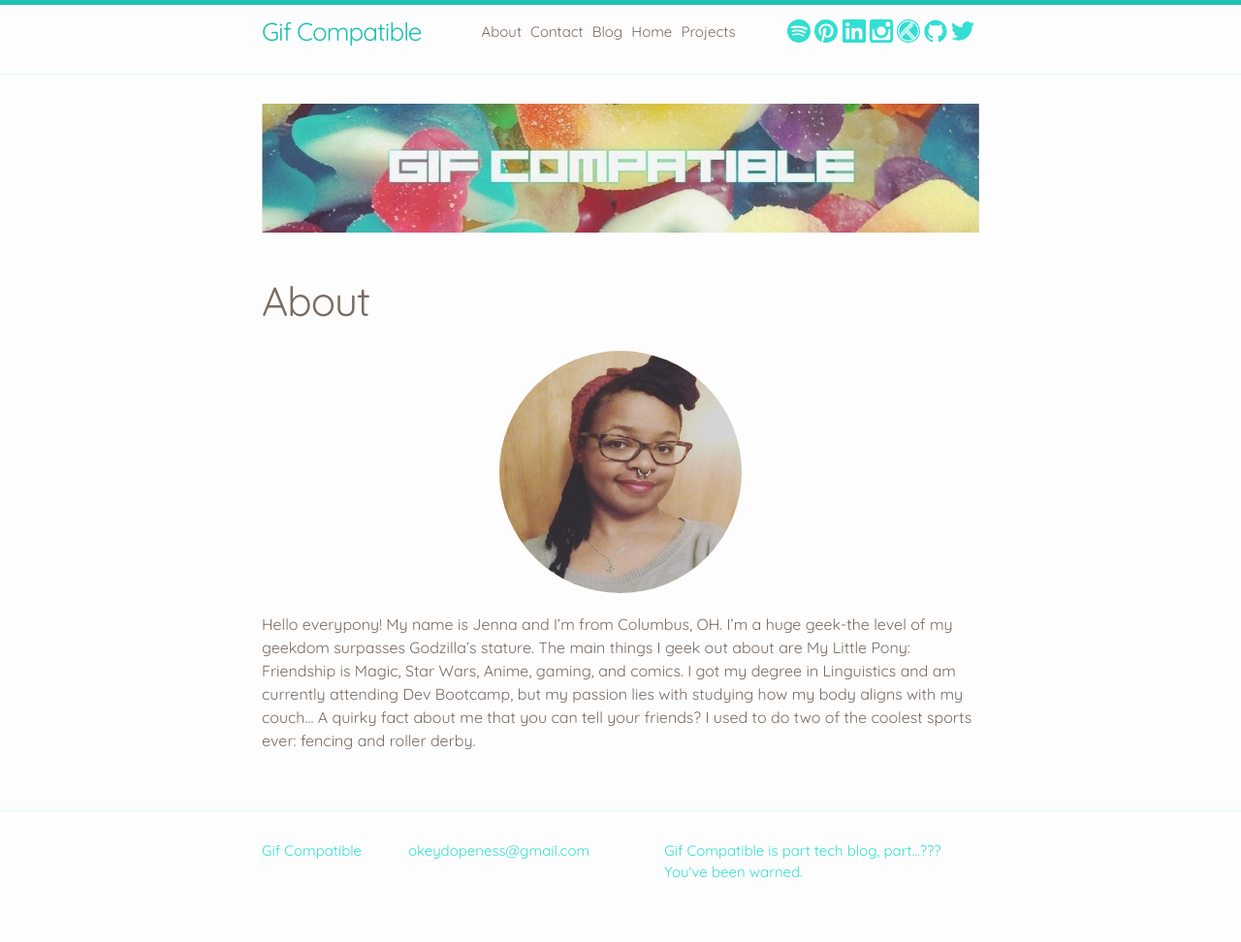
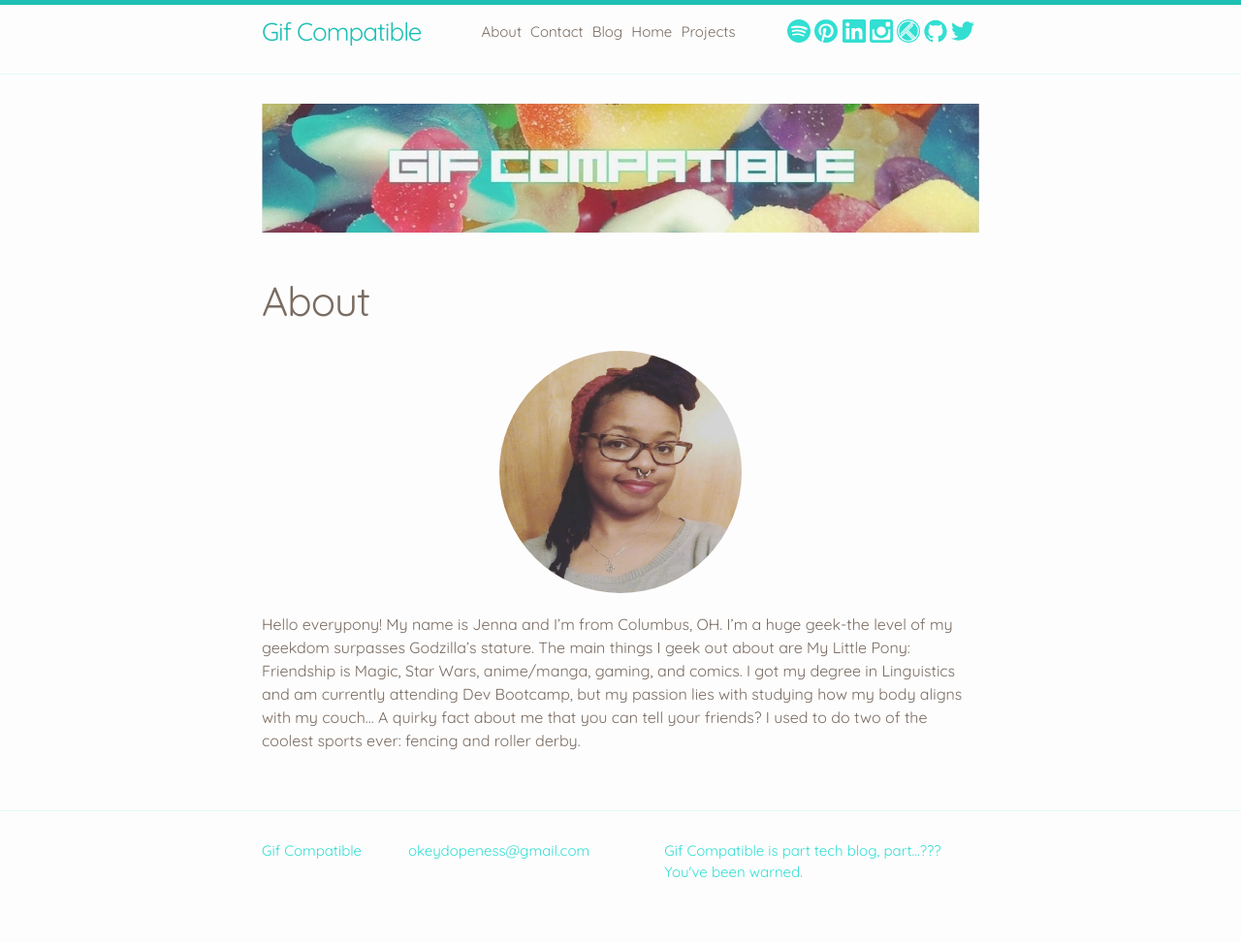
Before and after one commit to BobbyBakes/gifcompatible.github.io, a Jekyll site: the page built from about.md, in a window 1280 px wide. Shown: the whole page at 97% size. Built offline with Jekyll 4.4.1, drawn with Linux system fonts in a browser that asks for light colours.

```diff
--- a/about.md
+++ b/about.md
@@ -4,7 +4,7 @@ title: About
 permalink: /about/
 ---
 <div class="face"><img src="/assets/avatar.png"></div>
-Hello everypony!  My name is Jenna and I'm from Columbus, OH.  I'm a huge geek-the level of my geekdom surpasses Godzilla's stature.  The main things I geek out about are My Little Pony: Friendship is Magic, Star Wars, Anime, gaming, and comics.  I got my degree in Linguistics and am currently attending Dev Bootcamp, but my passion lies with studying how my body aligns with my couch... A quirky fact about me that you can tell your friends?  I used to do two of the coolest sports ever: fencing and roller derby.
+Hello everypony!  My name is Jenna and I'm from Columbus, OH.  I'm a huge geek-the level of my geekdom surpasses Godzilla's stature.  The main things I geek out about are My Little Pony: Friendship is Magic, Star Wars, anime/manga, gaming, and comics.  I got my degree in Linguistics and am currently attending Dev Bootcamp, but my passion lies with studying how my body aligns with my couch... A quirky fact about me that you can tell your friends?  I used to do two of the coolest sports ever: fencing and roller derby.
 
 <!-- This is the base Jekyll theme. You can find out more info about customizing your Jekyll theme, as well as basic Jekyll usage documentation at [jekyllrb.com](http://jekyllrb.com/)
 
--- a/blog/index.html
+++ b/blog/index.html
@@ -4,5 +4,7 @@ title: Blog
 permalink: /blog/
 ---
 
-
-<!-- this is where the link for a list of posts should go -->
+{% for post in site.posts %}
+    <h3><a href="{{ post.url }}">{{ post.title }}</a></h3>
+    <p><small><strong>{{ post.date | date: "%B %e, %Y" }}</strong> . {{ post.category }} . <a href="http://gifcompatible.github.io{{ post.url }}"></a></small></p>
+{% endfor %}
```
